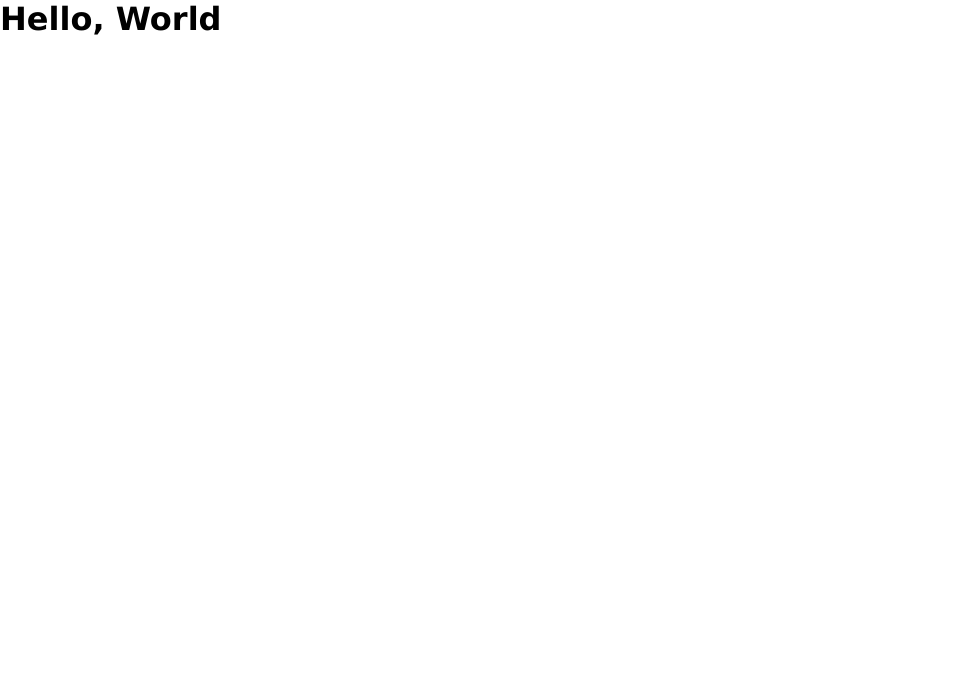
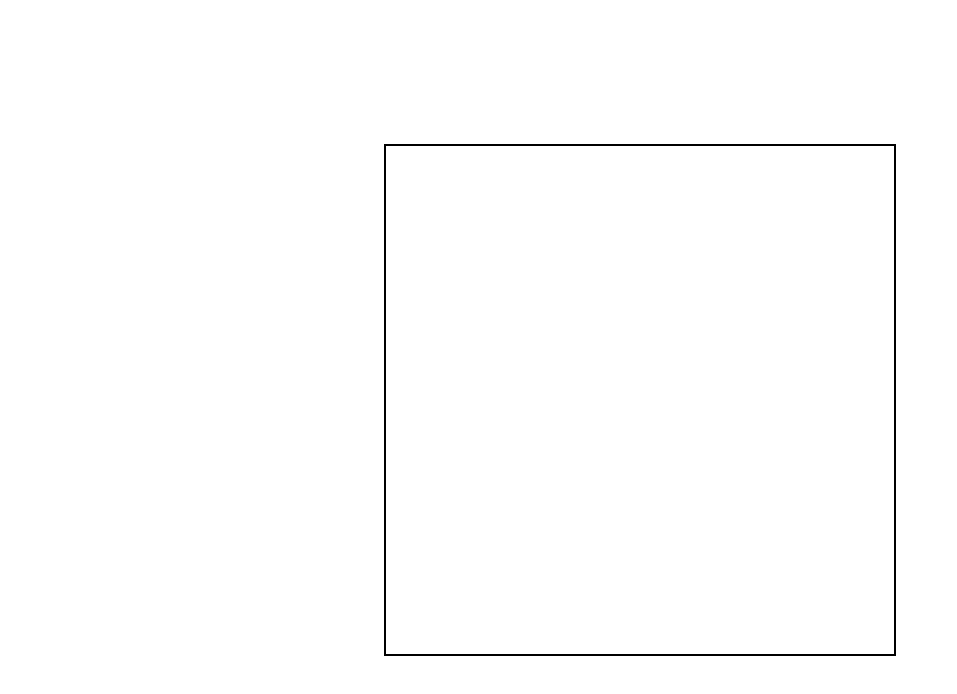
Before and after one commit to limbon/pixelator, a React app: page / in a window 1280 px wide. Shown: the top 694 px of the page, without its empty margins (0-957 px from the left). Built offline with nearby package versions, Linux system fonts and the light colour scheme.

Commit message:
introduce canvas

```diff
--- /dev/null
+++ b/src/components/canvas/Canvas.scss
@@ -0,0 +1,7 @@
+.canvas-container {
+	canvas {
+		width: 100%;
+		height: 100%;
+		image-rendering: pixelated;
+	}
+}
--- /dev/null
+++ b/src/components/canvas/Canvas.tsx
@@ -0,0 +1,45 @@
+import * as React from 'react';
+
+interface Props {
+	containerWidth?: number;
+	containerHeight?: number;
+	canvasWidth?: number;
+	canvasHeight?: number;
+	border?: boolean;
+}
+
+const Canvas: React.FC<Props> = (props) => {
+	const { containerWidth, containerHeight, canvasWidth, canvasHeight, border } = props;
+
+	const canvas = React.useRef<HTMLCanvasElement>(null);
+
+	React.useEffect(() => {
+		if (canvas.current) {
+			canvas.current.width = canvasWidth as number;
+			canvas.current.height = canvasHeight as number;
+		}
+	}, [canvas.current]);
+
+	return (
+		<div
+			style={{
+				width: containerWidth,
+				height: containerHeight,
+				border: border ? '2px solid black' : 0,
+			}}
+			className='canvas-container'
+		>
+			<canvas ref={canvas}></canvas>
+		</div>
+	);
+};
+
+Canvas.defaultProps = {
+	containerWidth: 512,
+	containerHeight: 512,
+	canvasWidth: 512,
+	canvasHeight: 512,
+	border: false,
+};
+
+export default Canvas;
--- a/src/index.tsx
+++ b/src/index.tsx
@@ -3,4 +3,11 @@ import * as ReactDOM from 'react-dom';
 
 import './index.scss';
 
-ReactDOM.render(<h1>Hello, World</h1>, document.querySelector('.root'));
+import Canvas from './components/canvas/Canvas';
+
+ReactDOM.render(
+	<div style={{ height: '100vh', display: 'flex', justifyContent: 'center', alignItems: 'center' }}>
+		<Canvas width={32} height={32} border />
+	</div>,
+	document.querySelector('.root'),
+);
```
Also changed, not shown: src/hooks/useRenderer.ts (added, +11 -0 lines).
